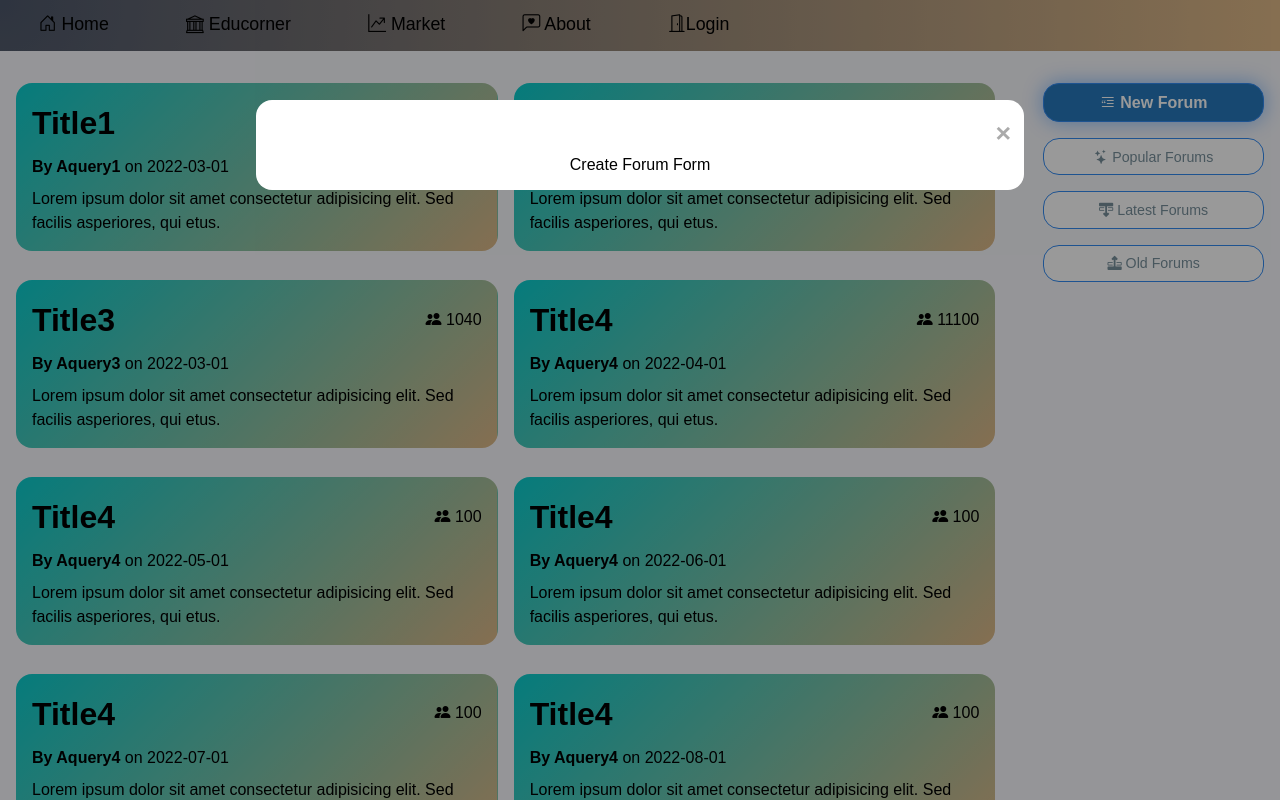
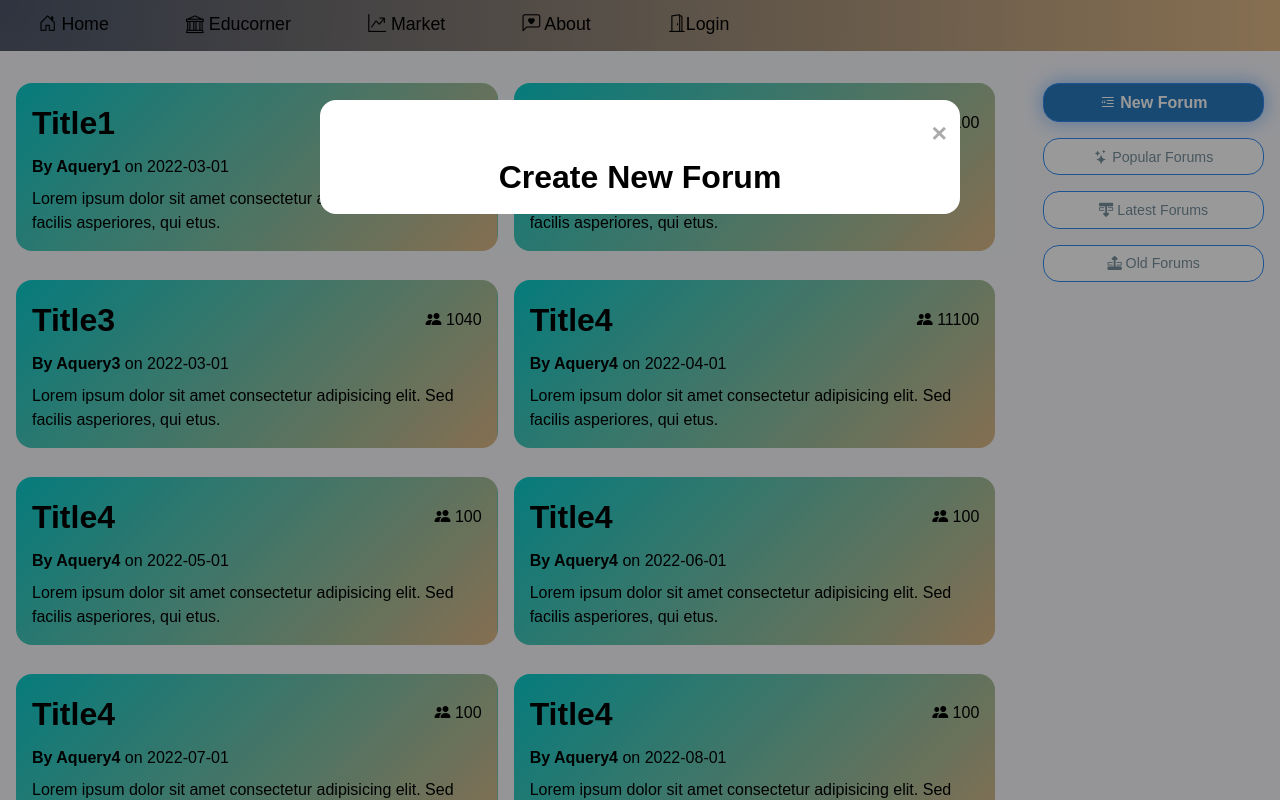
Before and after one commit to Hetarth02/aquery, a Svelte app: page / in a window 1280 px wide. Both pictures are taken after a click on the button "New Forum". Shown: the top 800 px of the page. Built offline with nearby package versions, Linux system fonts and the light colour scheme.

Commit message:
Minor changes

```diff
--- a/src/components/Modal.svelte
+++ b/src/components/Modal.svelte
@@ -30,7 +30,7 @@
   }
 
   .modal-cont {
-    width: 60%;
+    width: 50%;
     display: flex;
     margin: 0 auto;
     padding: 0.8rem;
--- a/src/routes/Home.svelte
+++ b/src/routes/Home.svelte
@@ -12,7 +12,6 @@
   import Modal, { openModal } from "../components/Modal.svelte";
 
   let sdata;
-
   data.subscribe(value => {
     sdata = value;
   });
@@ -59,5 +58,5 @@
   </Sidebar>
 </div>
 <Modal>
-  <p>Create Forum Form</p>
+  <h1>Create New Forum</h1>
 </Modal>
```
